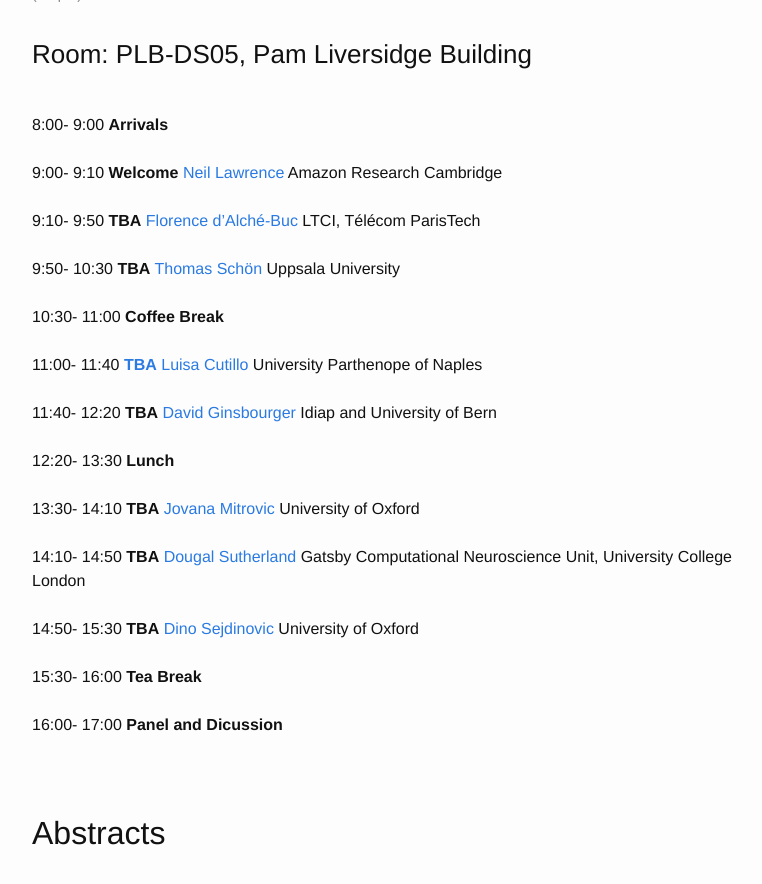
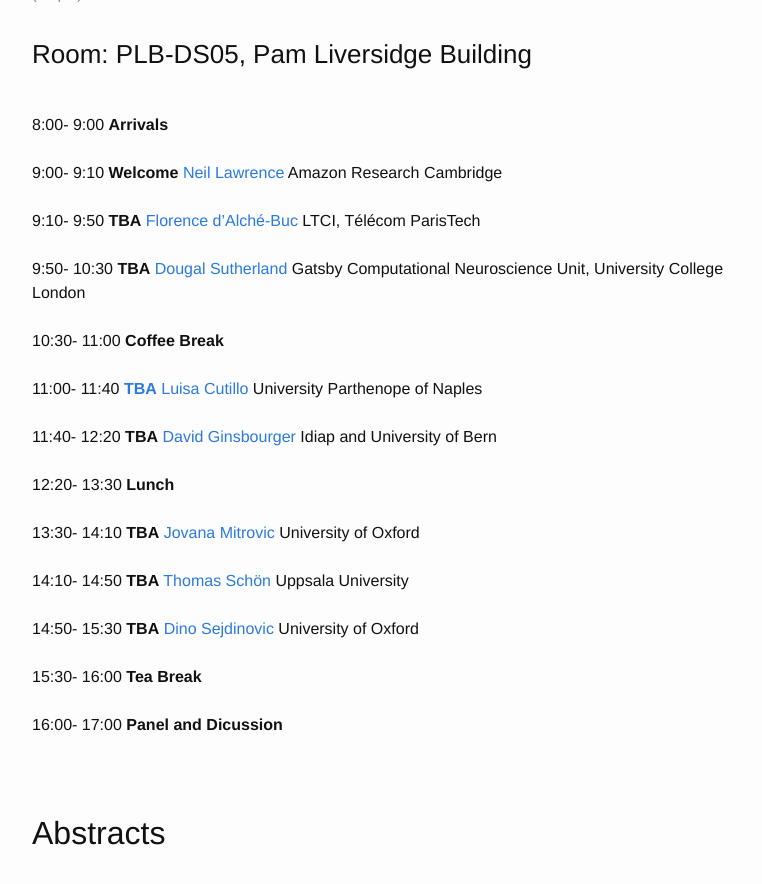
Before and after one commit to gpschool/gpss18, a Jekyll site: the page built from _posts/2018-09-06-workshop.md, in a window 1280 px wide and 900 px high, scrolled down 407 px. Shown: the top 884 px of the window, without its empty margins (238-1000 px from the left). Built offline with Jekyll 4.4.1, drawn with Linux system fonts in a browser that asks for light colours; part of the change alters nothing that is shown.

```diff
--- a/_posts/2018-09-06-workshop.md
+++ b/_posts/2018-09-06-workshop.md
@@ -32,10 +32,10 @@ talks:
 - title: "TBA"
   abstract:
   author:
-  - family: Schön
-    given: Thomas
-    url: http://user.it.uu.se/~thosc112/index.html
-    institute: Uppsala University
+  - family: Sutherland
+    given: Dougal
+    url: http://www.gatsby.ucl.ac.uk/~dougals/
+    institute: Gatsby Computational Neuroscience Unit, University College London
   start: "9:50"
   end: "10:30"
   slides:
@@ -81,10 +81,10 @@ talks:
 - title: "TBA"
   abstract:
   author:
-  - family: Sutherland
-    given: Dougal
-    url: http://www.gatsby.ucl.ac.uk/~dougals/
-    institute: Gatsby Computational Neuroscience Unit, University College London
+  - family: Schön
+    given: Thomas
+    url: http://user.it.uu.se/~thosc112/index.html
+    institute: Uppsala University
   start: "14:10"
   end: "14:50"
   youtube:
```
